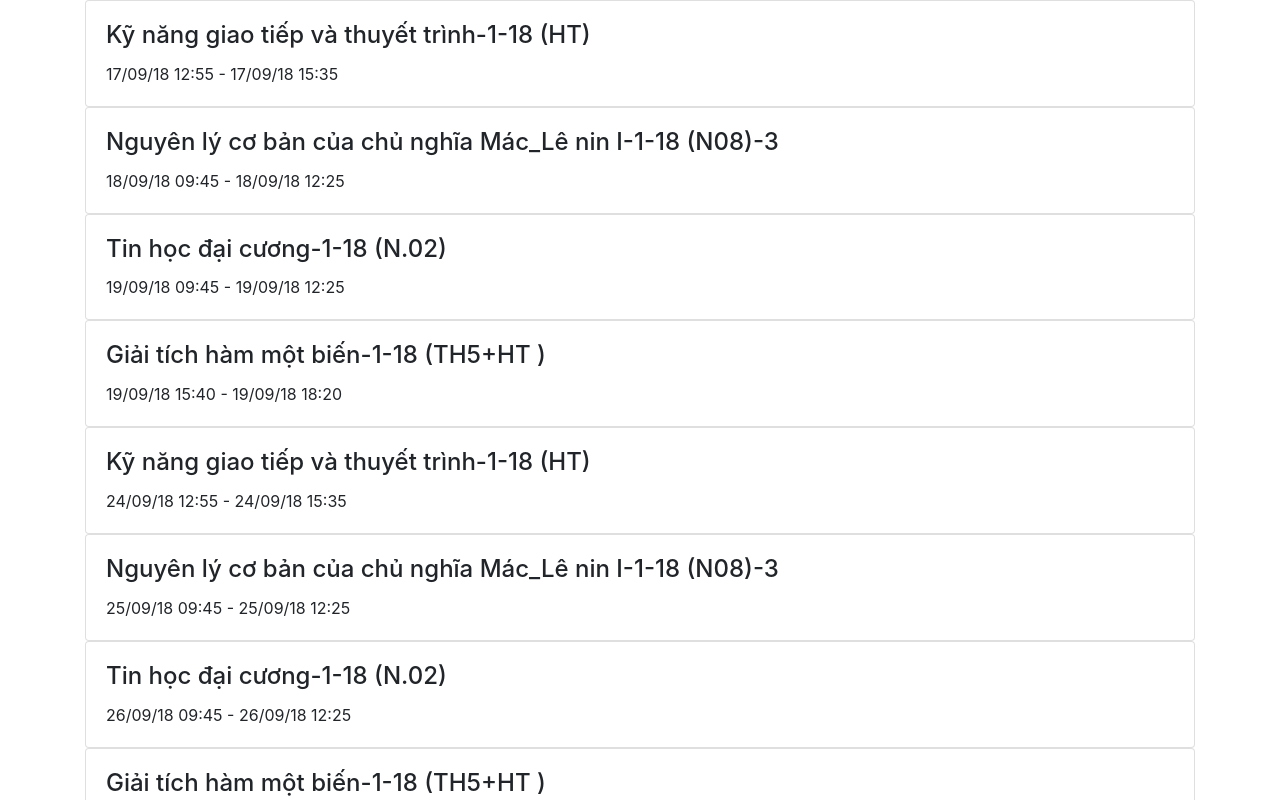
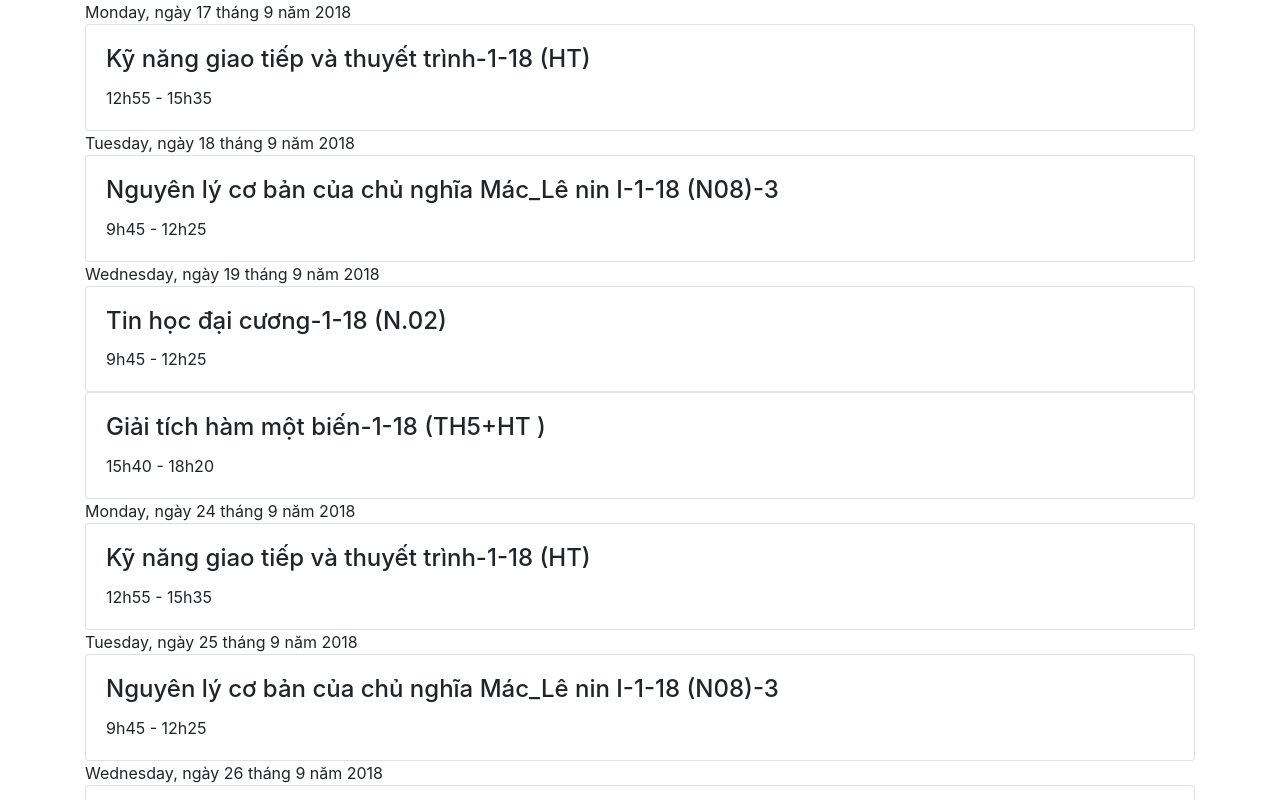
Before and after one commit to t-rekttt/tlu-schedule, a Vue app in the folder frontend/: page / in a window 1280 px wide. Shown: the top 800 px of the page. Built offline with nearby package versions, Linux system fonts and the light colour scheme.

Commit message:
Grouping by date

```diff
--- a/frontend/package.json
+++ b/frontend/package.json
@@ -9,6 +9,7 @@
   },
   "dependencies": {
     "bootstrap-vue": "^2.0.0-rc.11",
+    "lodash": "^4.17.11",
     "moment": "^2.22.2",
     "moment-timezone": "^0.5.21",
     "vue": "^2.5.17"
--- a/frontend/src/components/Schedule.vue
+++ b/frontend/src/components/Schedule.vue
@@ -10,10 +10,12 @@
         </div>
       </div>
     </div> -->
-    <div v-for="(subject, key) in generateTimeline(schedule)" :key="key">
+    <div v-for="(group, key) in groupTimelineByDay(generateTimeline(schedule))" :key="key">
+      {{ capitalize(group.day.format("dddd, [ngày] D [tháng] M [năm] YYYY")) }}
+      <div v-for="subject in group.subjects">
         <b-card :title="subject.lop_hoc_phan">
           <p class="card-text">
-          {{ subject.timestamp.start.format('DD/MM/YY HH:mm') }} - {{ subject.timestamp.end.format('DD/MM/YY HH:mm') }}
+            {{ subject.timestamp.start.format('H[h]mm') }} - {{ subject.timestamp.end.format('H[h]mm') }}
           </p>
         </b-card>
         <!-- {{ subject.lop_hoc_phan }}
@@ -21,11 +23,17 @@
         {{ subject.timestamp.start.format('DD/MM/YY HH:mm') }} - {{ subject.timestamp.end.format('DD/MM/YY HH:mm') }} -->
       </div>
     </div>
+  </div>
 </template>
 
 <script>
+import Vue from 'vue';
 import moment from 'moment-timezone';
+import _ from 'lodash';
+Vue.use(_);
+
 moment.tz('Asia/Ho_Chi_Minh');
+moment.locale('vi-VN');
 
 const period_board = {
   1: {
@@ -234,6 +242,30 @@ export default {
 
       timeline.sort((a, b) => a.timestamp.start - b.timestamp.start);
       return timeline;
+    },
+    groupTimelineByDay(timeline) {
+      let days = {};
+
+      timeline.map(subject => {
+        let timestamp = subject.timestamp.start.clone().startOf('day');
+
+        if (!days[timestamp]) days[timestamp] = {
+          day: timestamp,
+          subjects: []
+        }
+
+        days[timestamp].subjects.push(subject);
+      });
+
+      let result = Object.values(days)
+
+      return result;
+    },
+    moment() {
+      return moment();
+    },
+    capitalize(s) {
+      return _.capitalize(s);
     }
   }
 }
```
Lines whose indentation alone changed are shown as unchanged.
